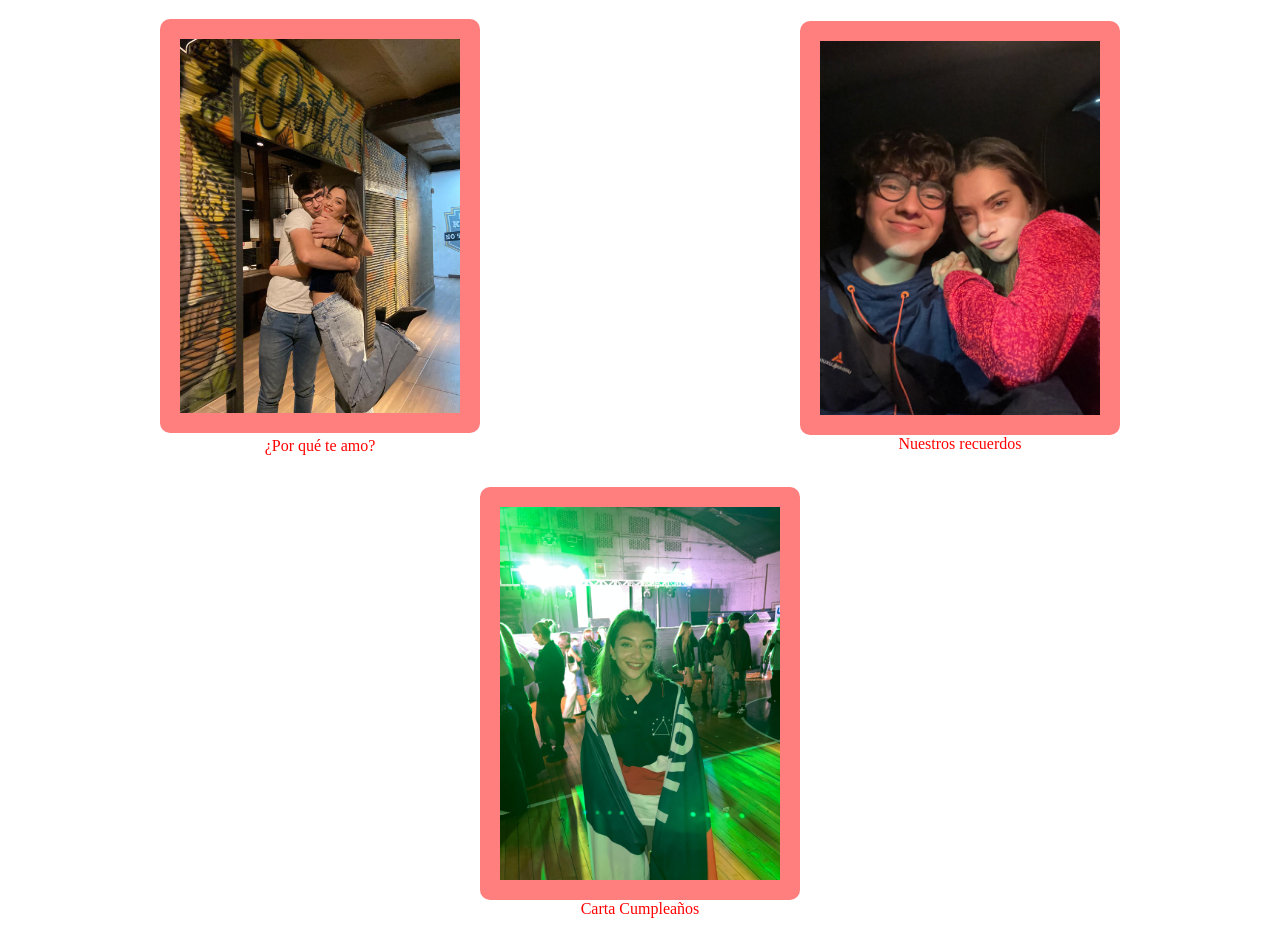
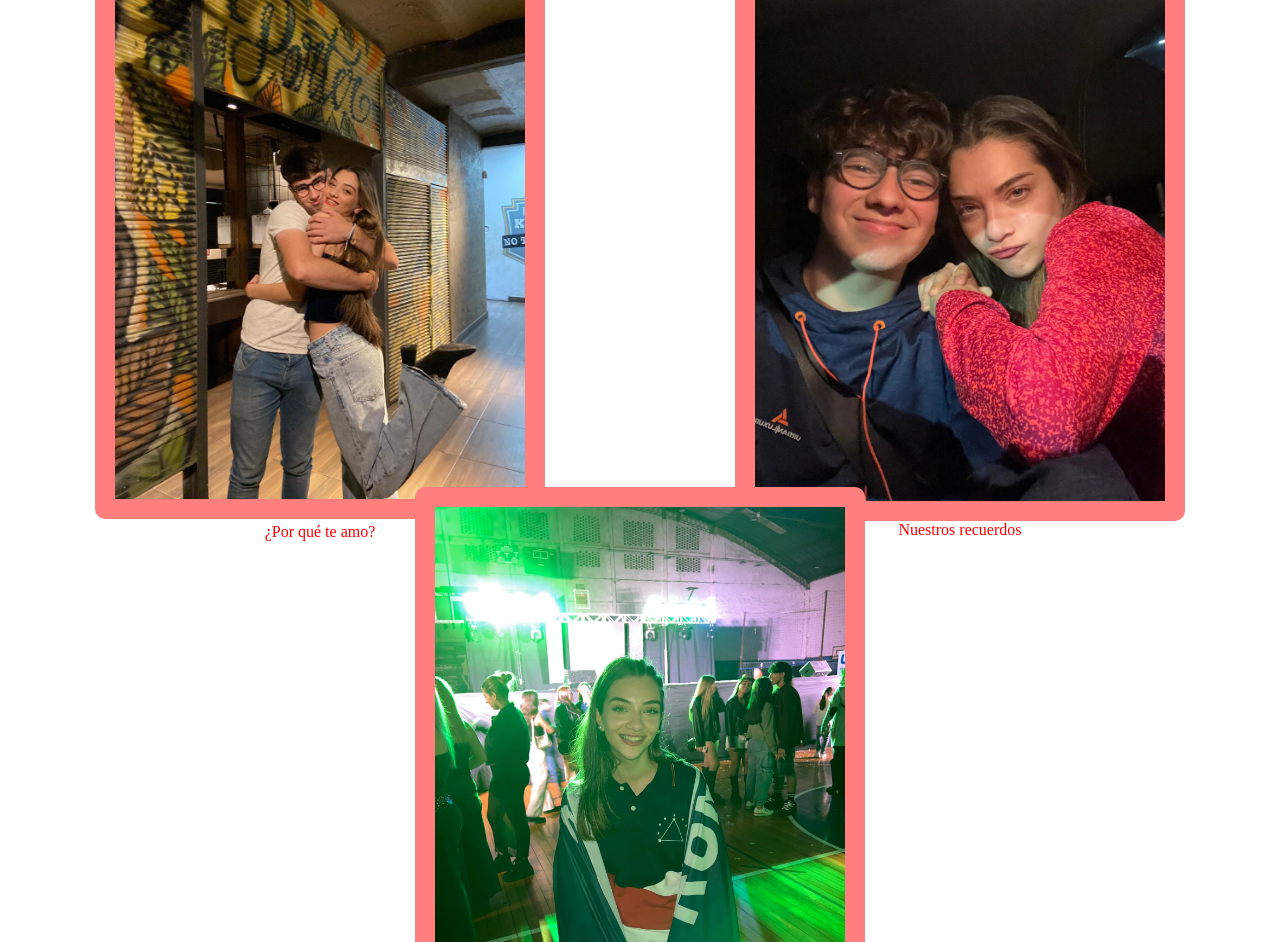
Before and after one commit to Matiussss1/Pagina-cumple-yure, a plain HTML site: page index.html in a window 1280 px wide. Shown: the part 69-1011 px from the top of the page. Before the commit the page ends 987 px from the top, so only its background shows below. Drawn offline with Linux system fonts and the light colour scheme; a web font is replaced by a local one.

Commit message:
ajuste foto

```diff
--- a/styles.css
+++ b/styles.css
@@ -53,16 +53,10 @@ main{
     align-items: center;
     font-family: "DynaPuff";
 
-}
-.primero{
-    width: 40%;
-}
 
-.segundo{
-    width: 40%;
 }
 .imagen-porter{
-    width: 20rem;
+    width: 450px;
     background-color: rgb(255, 127, 127);
     padding: 20px;
     border-radius: 10px;
@@ -77,7 +71,7 @@ main{
 
 .imagenauto{
     display: flex;
-    width: 20rem;
+    width: 450px;
     background-color: rgb(255, 127, 127);
     padding: 20px;
     border-radius: 10px;
@@ -106,7 +100,7 @@ main{
 }
 .foto-presentacion{
     display: flex;
-    width: 20rem;
+    width: 450px;
     background-color: rgb(255, 127, 127);
     padding: 20px;
     border-radius: 10px;
```
